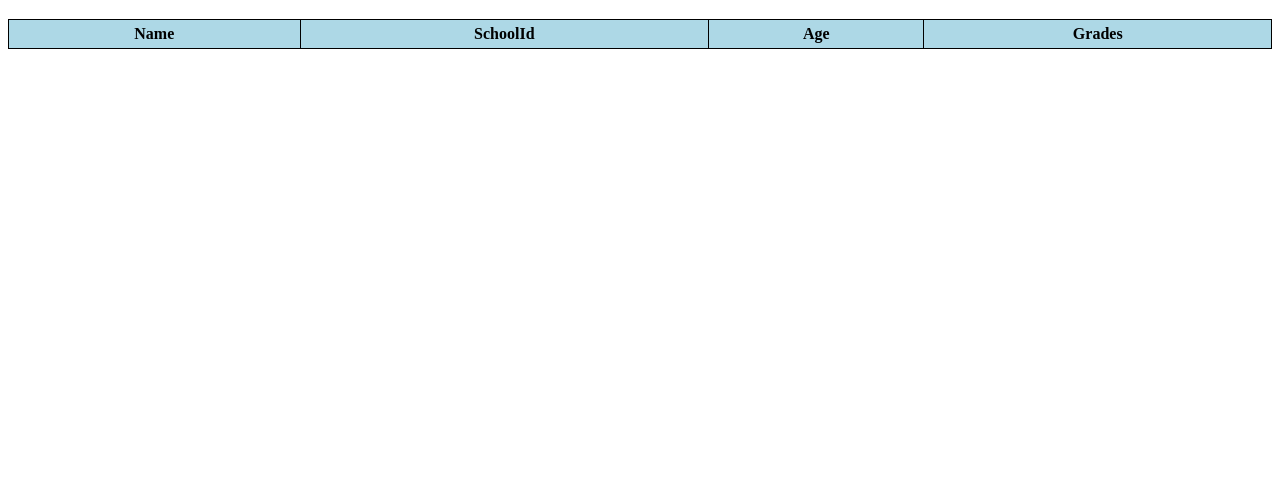
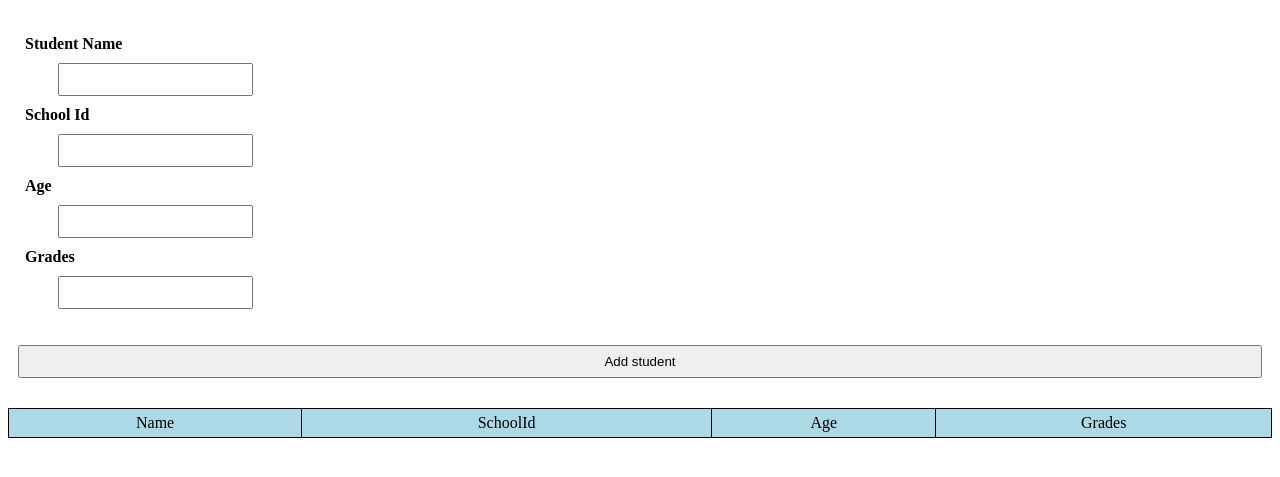
Before and after one commit to matyasbejo/ENOMVG_HFT_2022231, a plain HTML site: page ENOMVG_HFT_2022231.JSClient2/wwwroot/index.html in a window 1280 px wide. Shown: the part 61-538 px from the top of the page. Drawn offline with Linux system fonts and the light colour scheme; no server answers.

Commit message:
create method added

```diff
--- a/ENOMVG_HFT_2022231.JSClient2/wwwroot/index.html
+++ b/ENOMVG_HFT_2022231.JSClient2/wwwroot/index.html
@@ -8,7 +8,22 @@
 <body>
     <h1> Student catalog </h1>
 
+    <div id="formdiv">
+        <dl>
+            <dt><label>Student Name</label></dt>
+            <dd><input type="text" id="stname" /></dd>
 
+            <dt><label>School Id</label></dt>
+            <dd><input type="number" id="stschoolid"</dd>
+
+            <dt><label>Age</label></dt>
+            <dd><input type="number" id="stage"</dd>
+
+            <dt><label>Grades</label></dt>
+            <dd><input type="number" id="stgradesavg"</dd>
+        </dl>
+        <button type="button" onclick="create()">Add student</button>
+    </div>
 
     <table>
         <thead>
--- a/ENOMVG_HFT_2022231.JSClient2/wwwroot/script.js
+++ b/ENOMVG_HFT_2022231.JSClient2/wwwroot/script.js
@@ -1,19 +1,52 @@
 let students = [];
+let ids = [];
 
-fetch('http://localhost:15398/student')
+getdata();
+
+async function getdata() {
+    await fetch('http://localhost:15398/student')
         .then(x => x.json())
         .then(y => {
             students = y;
             console.log(y);
             display();
         });
+}
+
 
 function display() {
+    ids = [];
+    document.getElementById("StudentGetArea").innerHTML = "";
     students.forEach(s => {
         document.getElementById("StudentGetArea").innerHTML +=
             "<tr><th>" + s.name +
             "</th><th>" + s.schoolId +
             "</th><th>" + s.age +
             "</th><th>" + s.gradesAVG + "</th></tr>";
+        ids.push(s.id);
     });
 }
+
+function create() {
+    let _name = document.getElementById('stname').value;
+    let _stschoolid = document.getElementById('stschoolid').value;
+    let _age = document.getElementById('stage').value;
+    let _grades = document.getElementById('stgradesavg').value;
+    let _id = Math.max.apply(null, ids) + 1;
+
+    fetch('http://localhost:15398/student', {
+        method: 'POST',
+        headers: { 'Content-Type': 'application/json', },
+        body: JSON.stringify(
+            {
+                name: _name, schoolId: _stschoolid, age: _age, gradesAVG: _grades, id: _id
+            })
+    })
+        .then(response => response)
+        .then(data =>
+        {
+            console.log('Success', data);
+            getdata();
+        })
+        .catch((error) => { console.error('Error:', error) });
+}
--- a/ENOMVG_HFT_2022231.JSClient2/wwwroot/style.css
+++ b/ENOMVG_HFT_2022231.JSClient2/wwwroot/style.css
@@ -7,15 +7,31 @@ th, td{
     padding: 5px;
 }
 
-table, th, td{
+table, th, td {
     border: 1px solid black;
+    font-weight: normal;
 }
 
 tbody {
     text-align: left;
-    font-weight:bold;
 }
 
 thead{
     background-color: lightblue;
 }
+
+#formdiv{
+    display: flex;
+    flex-direction: column;
+    margin-bottom:20px;
+}
+
+
+#formdiv label, button, input{
+    margin: 10px;
+    padding: 7px;
+}
+
+#formdiv label{
+    font-weight:bolder;
+}
```
Lines whose indentation alone changed are shown as unchanged.
